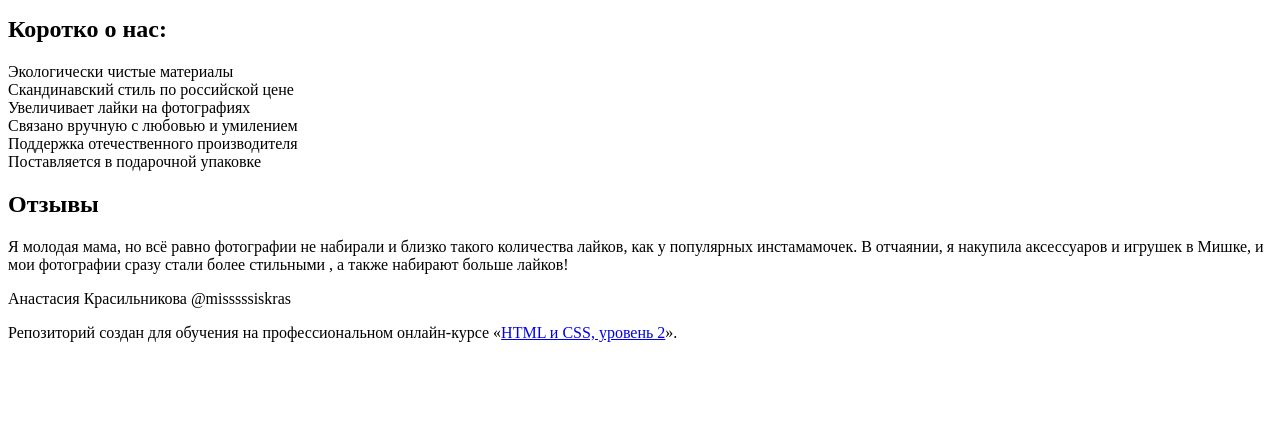
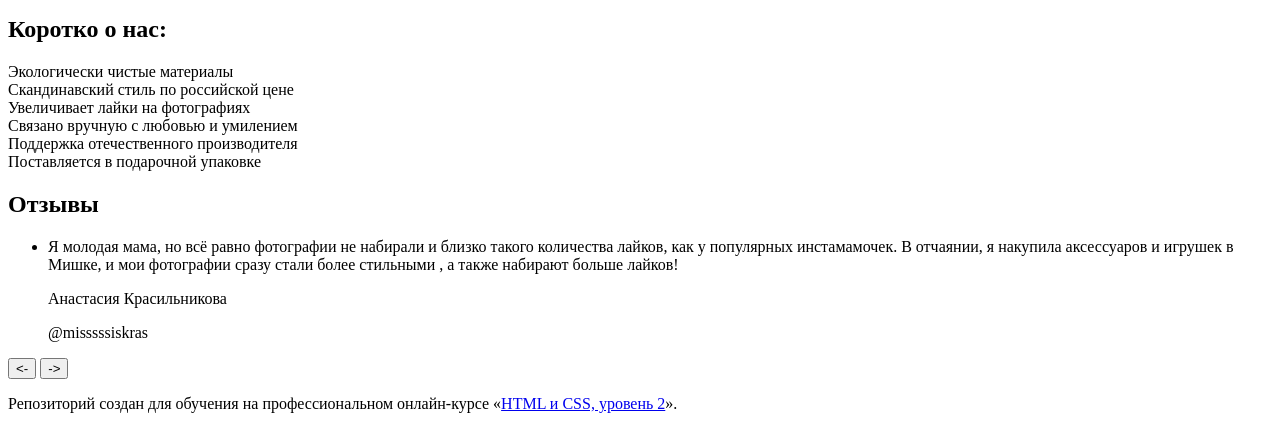
Before and after one commit to d109652/mishka-0017, a plain HTML site: page source/index.html in a window 1280 px wide. Shown: the part 661-1090 px from the top of the page. Before the commit the page ends 1019 px from the top, so only its background shows below. Drawn offline with Linux system fonts and the light colour scheme.

Commit message:
отзыв
отзыв

```diff
--- a/source/index.html
+++ b/source/index.html
@@ -101,7 +101,7 @@
           <button class="button">Заказать</button>
         </article>
       </section>
-      <section>
+      <section class="advantages">
         <h1>Коротко о нас:</h1>
         <div>
           <div>
@@ -127,7 +127,10 @@
         </div>
       </section>
         <section class="comment">
+                  <div class="comment__wrapper slider">
           <h1>Отзывы</h1>
+          <ul>
+            <li>
               <p class="comment__text">
                 Я молодая мама, но всё равно фотографии не набирали и близко
                  такого количества лайков, как у популярных инстамамочек.
@@ -136,8 +139,16 @@
                  , а также набирают больше лайков!
               </p>
               <p class="comment__signature">
-          Анастасия Красильникова @misssssiskras
+                Анастасия Красильникова
               </p>
+              <p class="comment__nickname">
+                @misssssiskras
+              </p>
+            </li>
+          </ul>
+        </div>
+        <button class="button button-left"> <- </button>
+        <button class="button button-gight"> -> </button>
       </section>
     </main>
     <p>Репозиторий создан для обучения на профессиональном онлайн‑курсе «<a href="https://htmlacademy.ru/intensive/adaptive">HTML и CSS, уровень 2</a>».</p>
```
Lines whose indentation alone changed are shown as unchanged.
